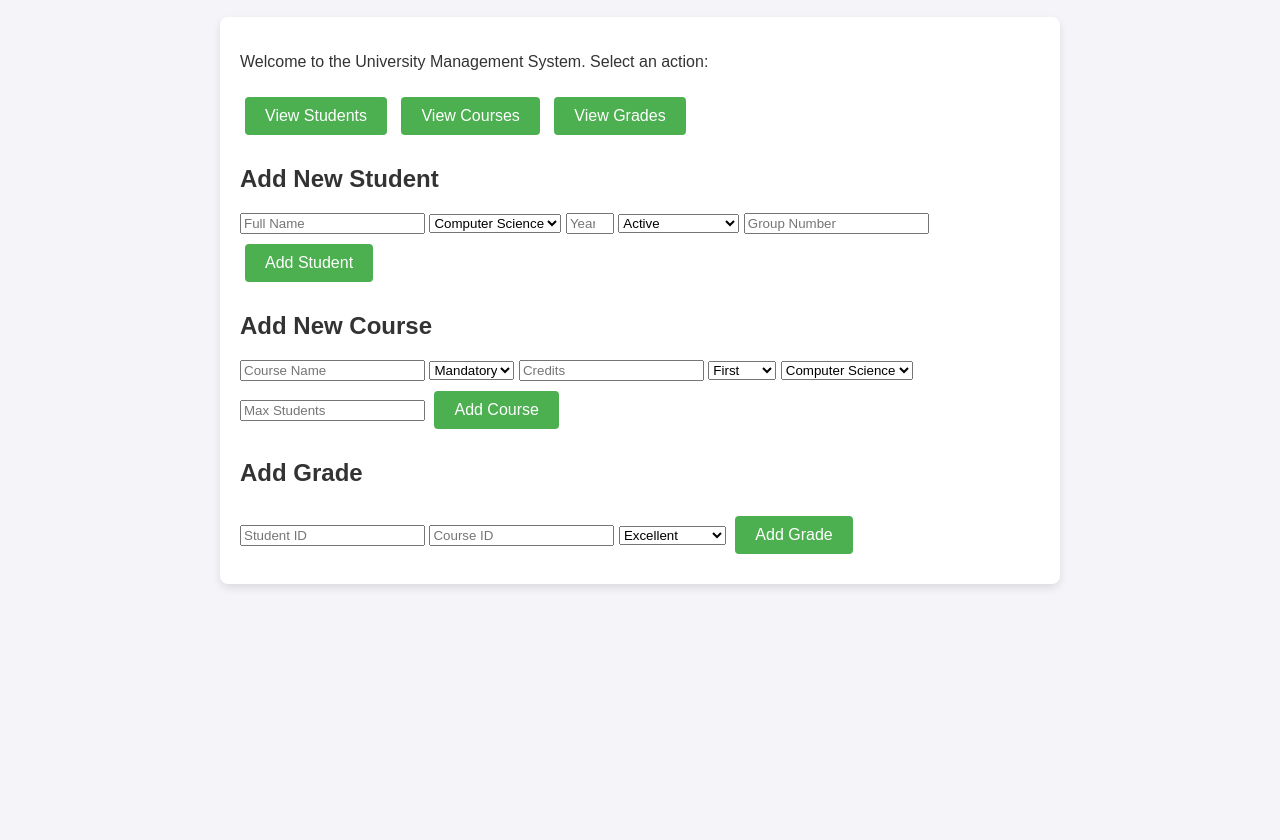
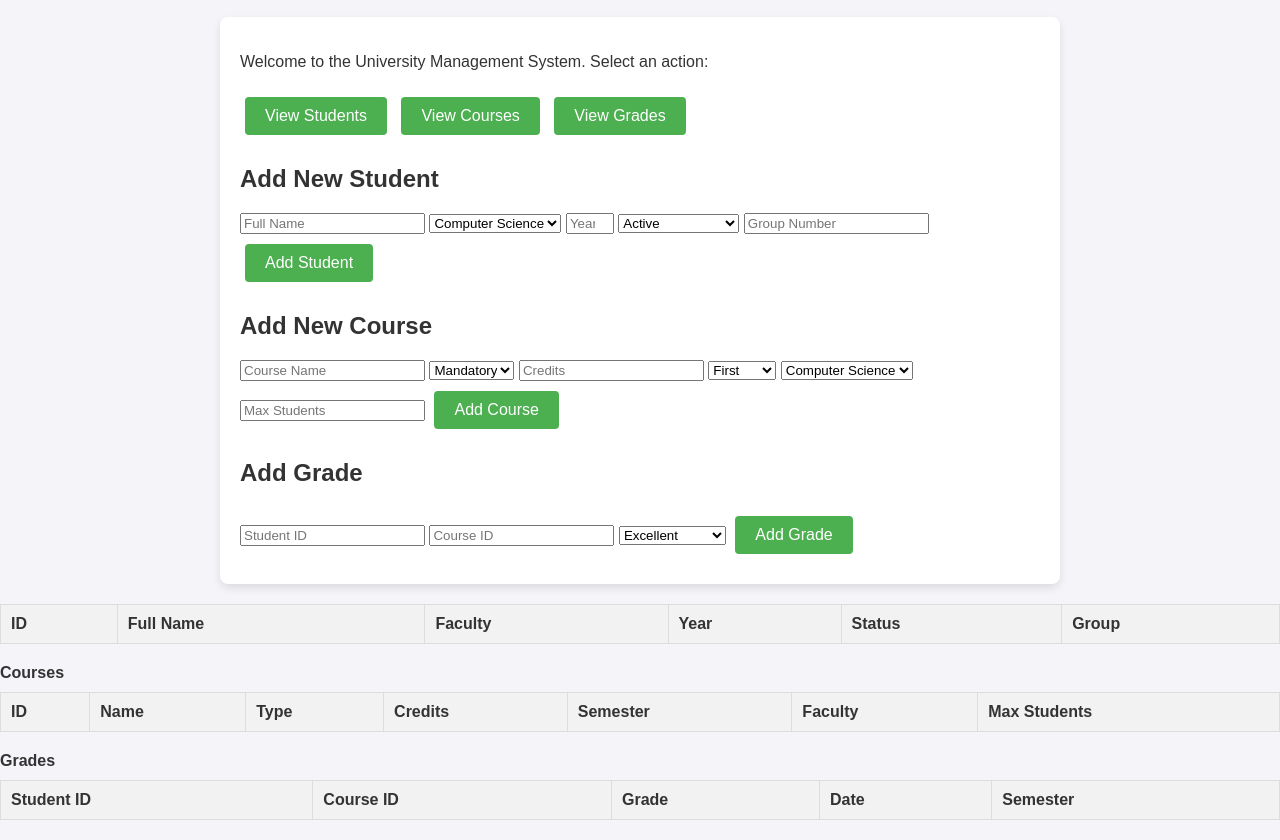
Before and after one commit to Vlad8Ponomarenko/main, a plain HTML site: page feature/pr7/index.html in a window 1280 px wide. Shown: the part 80-920 px from the top of the page. Before the commit the page ends 800 px from the top, so only its background shows below. Drawn offline with Linux system fonts and the light colour scheme.

Commit message:
Update index.html

```diff
--- a/feature/pr7/index.html
+++ b/feature/pr7/index.html
@@ -84,6 +84,21 @@
                 width: 100%;
             }
         }
+
+    table {
+    width: 100%;
+    border-collapse: collapse;
+    margin: 20px 0;
+    }
+    th, td {
+    border: 1px solid #ddd;
+    padding: 8px;
+    text-align: left;
+    }
+    th {
+    background-color: #f2f2f2;
+    }
+
     </style>
 </head>
 <body>
@@ -153,8 +168,7 @@
 
     <!-- Таблиці для відображення даних -->
     <div id="dataTables">
-        <table id="studentsTableBody">
-            <caption>Students</caption>
+        <table id="studentsTable">
             <thead>
                 <tr>
                     <th>ID</th>
@@ -162,13 +176,13 @@
                     <th>Faculty</th>
                     <th>Year</th>
                     <th>Status</th>
-                    <th>Group Number</th>
+                    <th>Group</th>
                 </tr>
             </thead>
-            <tbody></tbody>
+            <tbody id="studentsTableBody"></tbody>
         </table>
 
-        <table id="coursesTableBody">
+        <table id="coursesTable">
             <caption>Courses</caption>
             <thead>
                 <tr>
@@ -181,10 +195,10 @@
                     <th>Max Students</th>
                 </tr>
             </thead>
-            <tbody></tbody>
+            <tbody id="coursesTable"></tbody>
         </table>
 
-        <table id="gradesTableBody">
+        <table id="gradesTable">
             <caption>Grades</caption>
             <thead>
                 <tr>
@@ -195,7 +209,7 @@
                     <th>Semester</th>
                 </tr>
             </thead>
-            <tbody></tbody>
+            <tbody id="gradesTableBody"></tbody>
         </table>
     </div>
 
```
